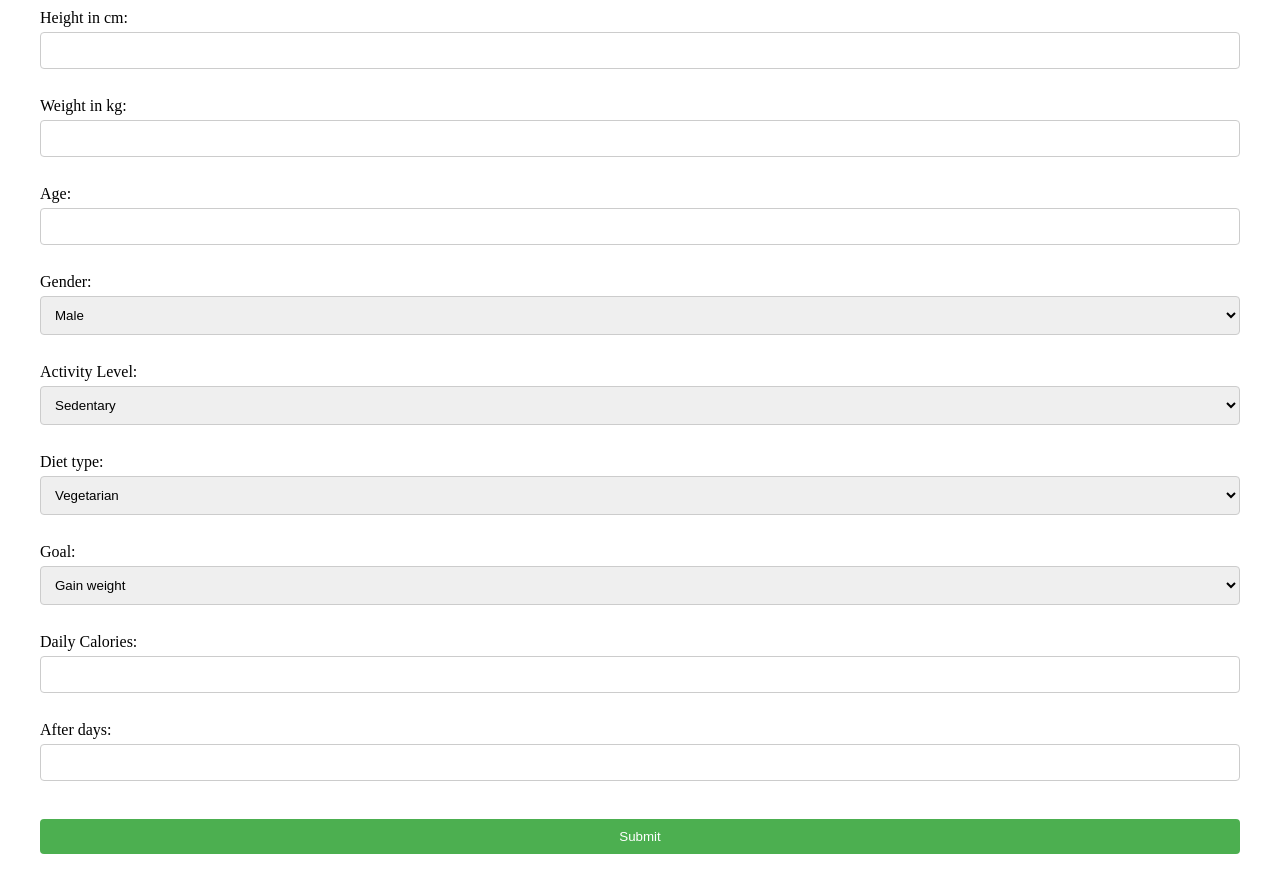
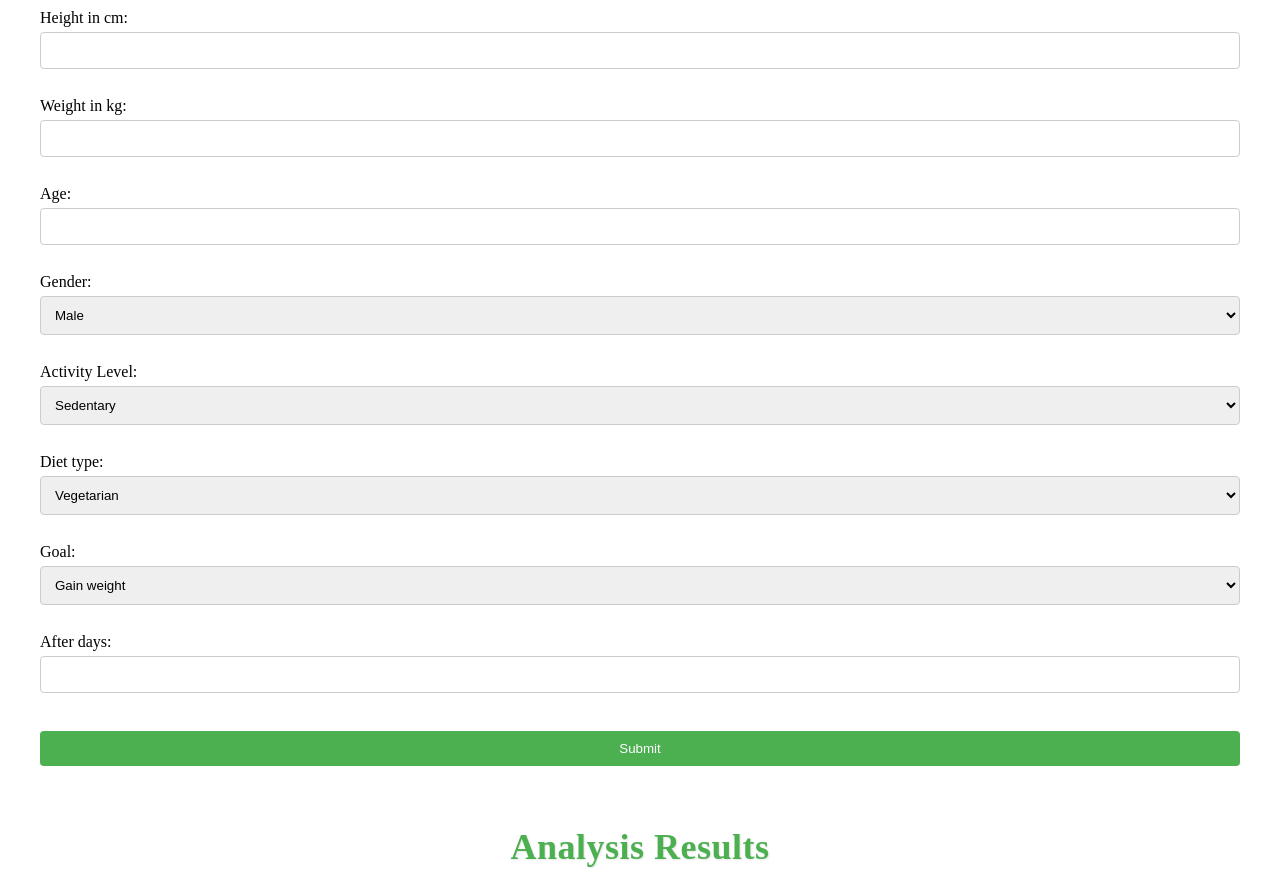
Before and after one commit to tomtchsiao/project, a Flask app: page / in a window 1280 px wide. Shown: the part 899-1793 px from the top of the page. After the commit the page ends 1767 px from the top, so only its background shows below. Run offline with Flask 3, Linux system fonts and the light colour scheme.

Commit message:
Add files via upload

```diff
--- a/專題檔案/templates/index.html
+++ b/專題檔案/templates/index.html
@@ -129,8 +129,8 @@
                 <option value="gain_weight">Gain weight</option>
                 <option value="lose_fat">Lose fat</option>
             </select><br>
-            <label for="dailyCalories">Daily Calories:</label>
-            <input type="number" id="dailyCalories" name="dailyCalories" required><br>
+            <!-- <label for="dailyCalories">Daily Calories:</label>
+            <input type="number" id="dailyCalories" name="dailyCalories" required><br> -->
             <label for="After-days">After days:</label>
             <input type="number" id="After-days" name="Afterdays" required><br>
             <button type="submit">Submit</button> <!-- 設定 button 的樣式 -->
```
